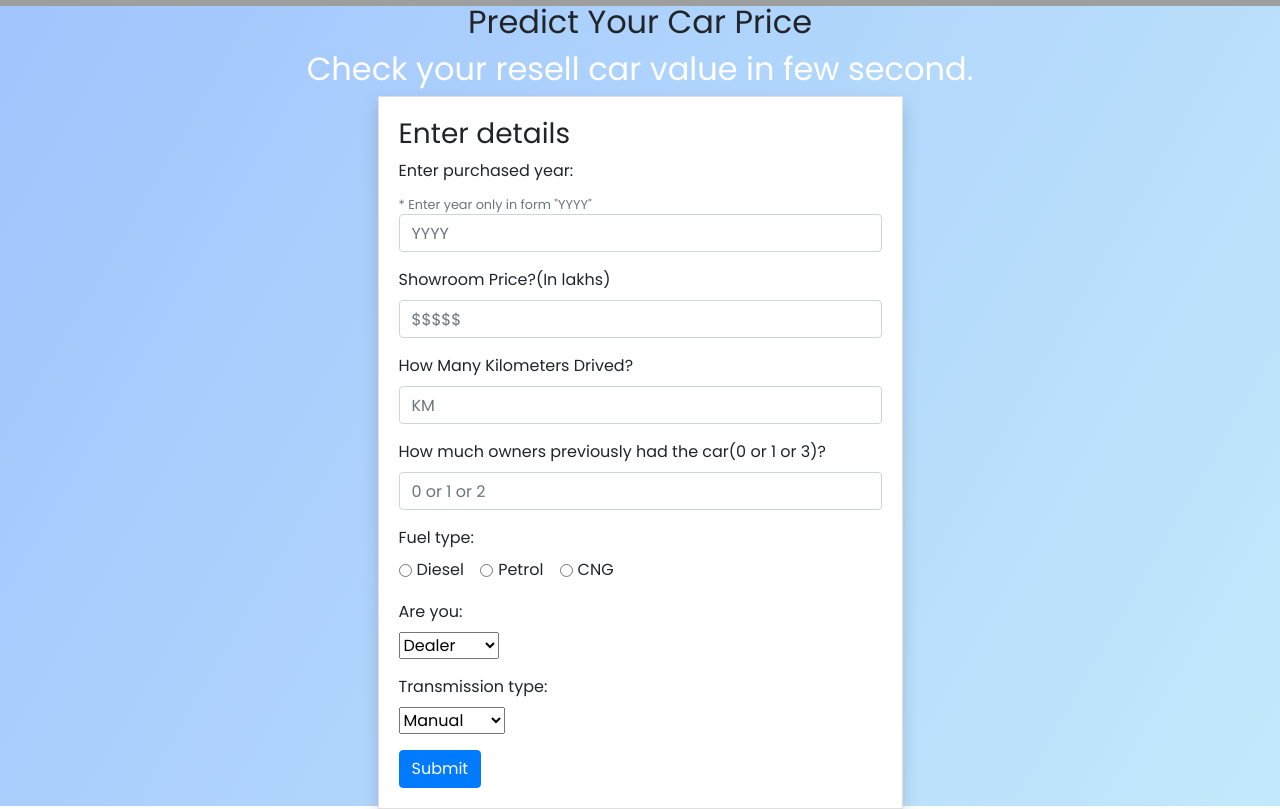
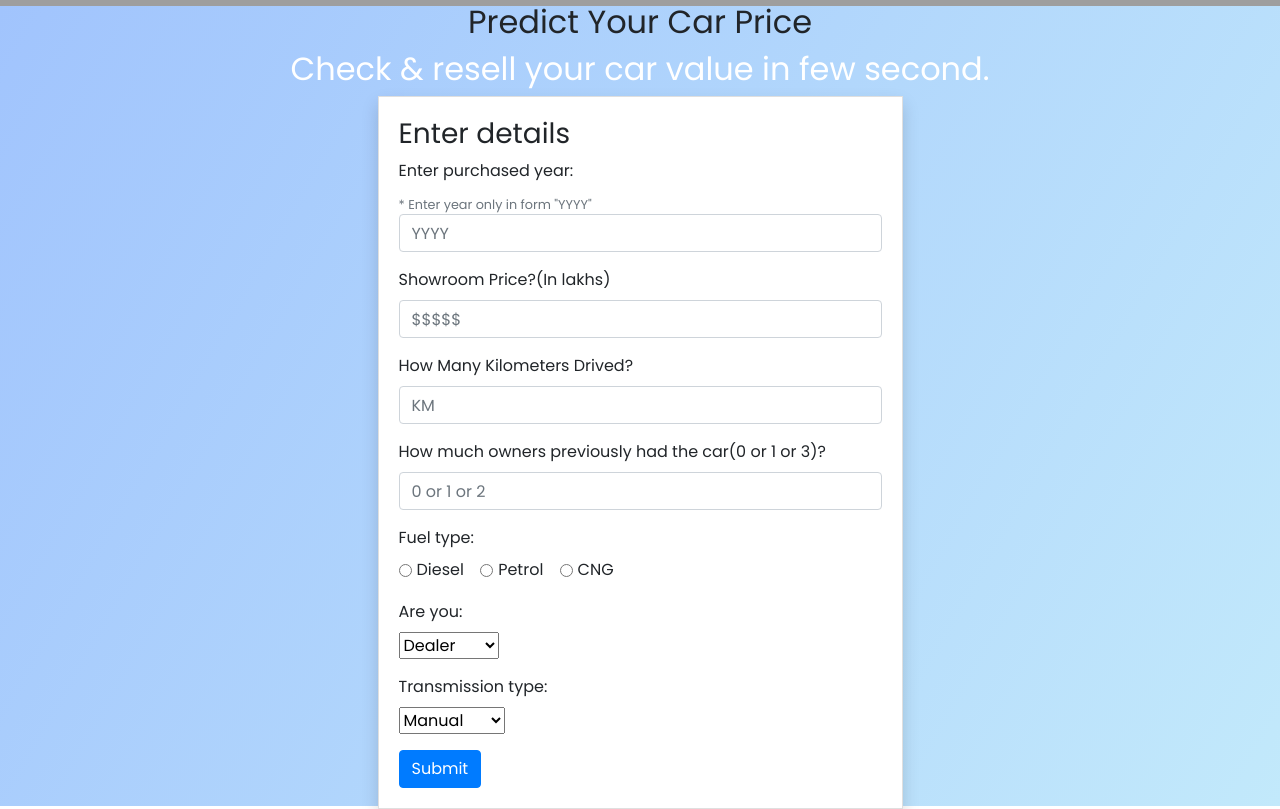
Before and after one commit to imbalram/c, a Python web app: template templates/index.html in a window 1280 px wide. Shown: the part 954-1763 px from the top of the page. Run offline with Jinja, Linux system fonts and the light colour scheme; the template is opened without the code that fills it, so the values that code supplies are empty; some libraries are stand-ins or nearby versions; grey boxes are pictures that could not be loaded.

Commit message:
Update index.html

```diff
--- a/templates/index.html
+++ b/templates/index.html
@@ -40,7 +40,7 @@
 
             <div class="container" >
                 <h2 style="text-align: center; font-family: Poppins;font-weight: 400; padding-top: 0%;">Predict Your Car Price</h2>
-                <h2 style="color:white;"><center>Check your resell car value in few second.</center></h2>
+                <h2 style="color:white;"><center>Check & resell  your car value in few second.</center></h2>
                 <div class="d-flex justify-content-center">
                     <div class="col-md-6">
                         <div class="card rounded-0 shadow">
```
